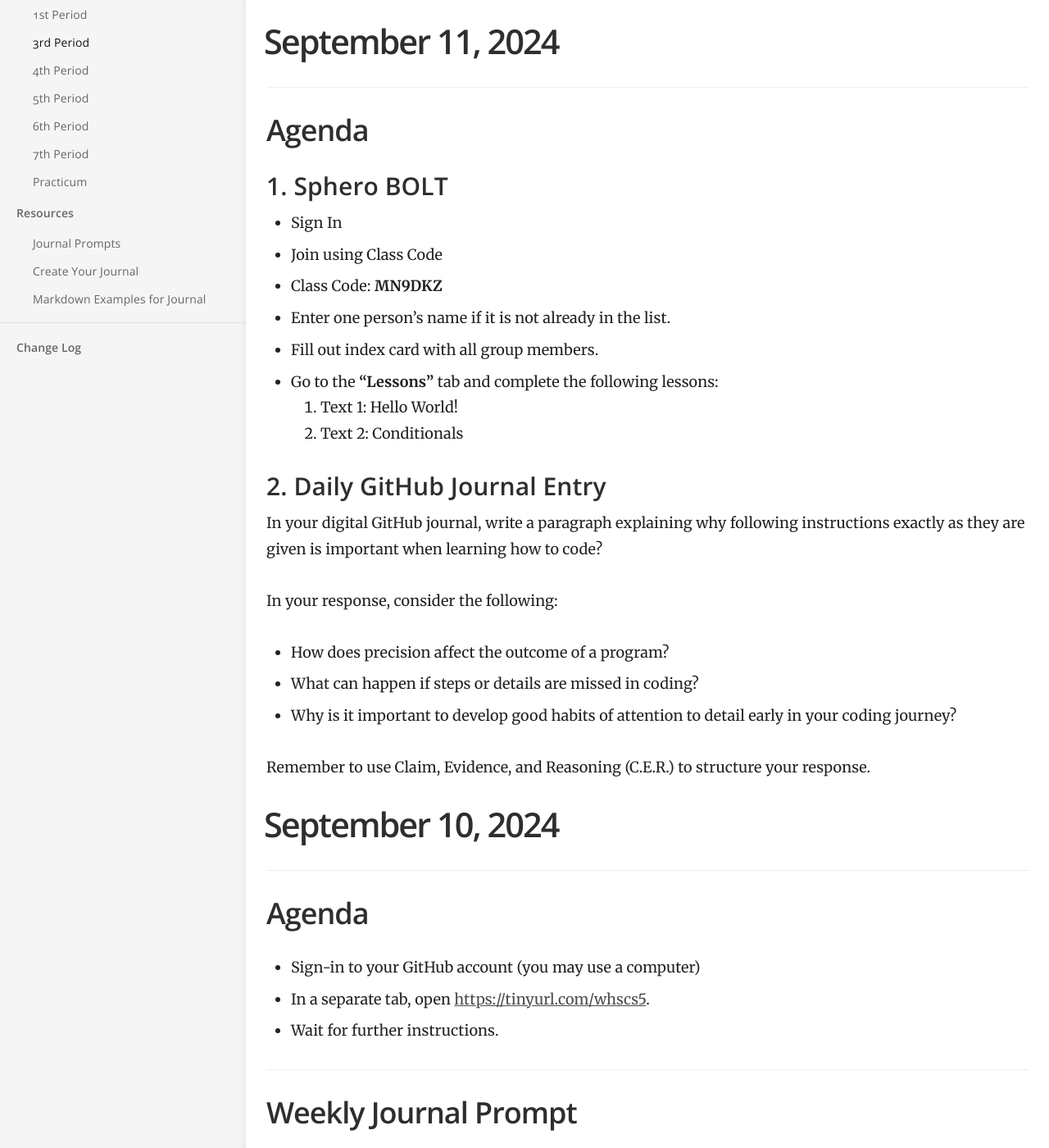
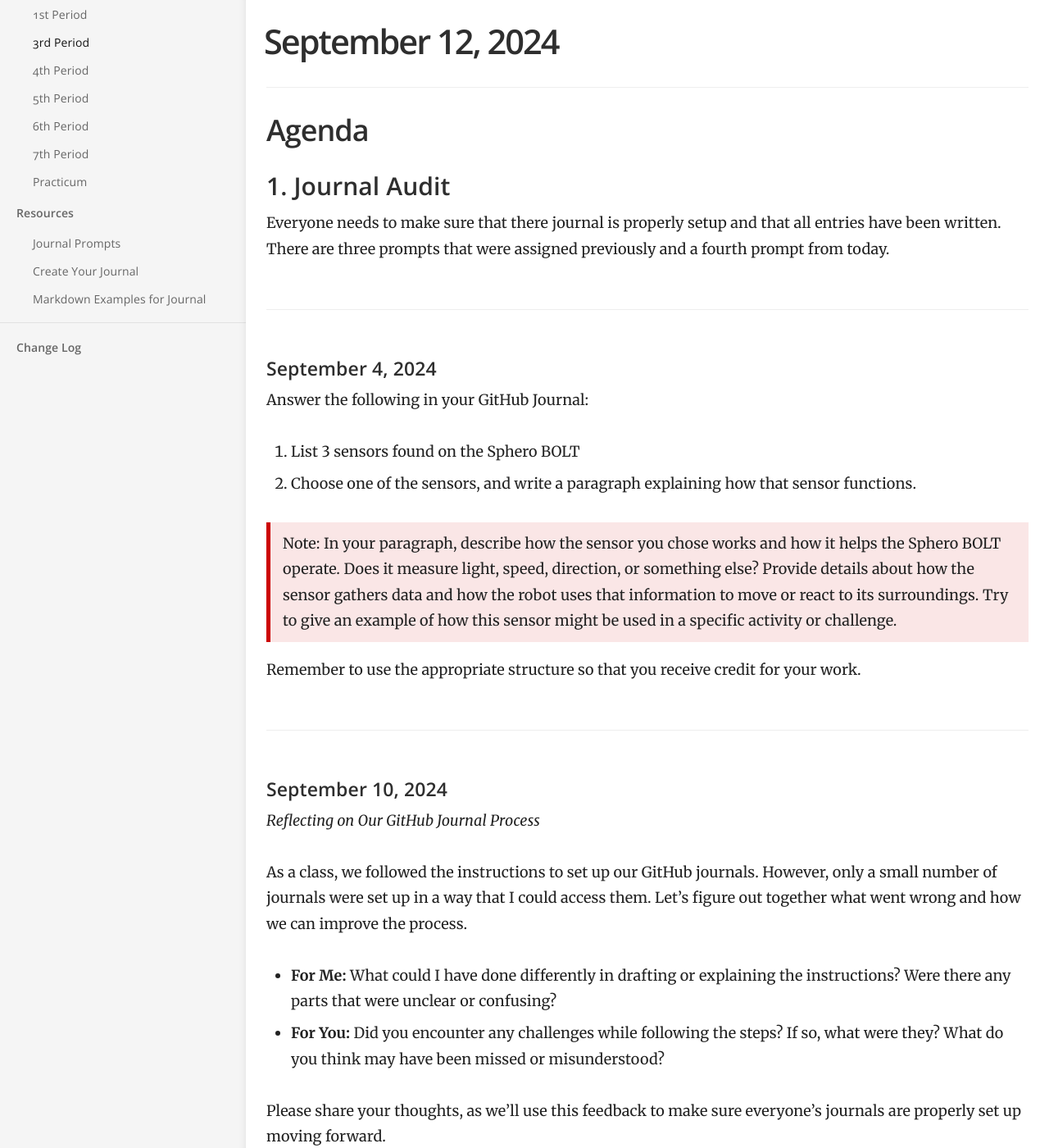
Before and after one commit to mswhitby/classroom, a Jekyll site: the page built from _docs/classes/3rd.md, in a window 1280 px wide and 1400 px high, scrolled down 219 px. Shown: the whole window at 82% size. Built offline with Jekyll 4.4.1, drawn with Linux system fonts in a browser that asks for light colours; some of the changed text lies outside the part shown.

Commit message:
Updated lessons

```diff
--- a/_docs/classes/3rd.md
+++ b/_docs/classes/3rd.md
@@ -4,6 +4,73 @@ subtitle: Fundamentals of Computer Science
 category: Classes
 order: 2
 ---
+
+# September 12, 2024
+
+## Agenda
+
+### 1. Journal Audit
+Everyone needs to make sure that there journal is properly setup and that all entries have been written. There are three prompts that were assigned previously and a fourth prompt from today.
+
+---
+
+#### September 4, 2024
+
+Answer the following in your GitHub Journal:
+
+1. List 3 sensors found on the Sphero BOLT
+2. Choose one of the sensors, and write a paragraph explaining how that sensor functions.
+
+> Note: In your paragraph, describe how the sensor you chose works and how it helps the Sphero BOLT operate. Does it measure light, speed, direction, or something else? Provide details about how the sensor gathers data and how the robot uses that information to move or react to its surroundings. Try to give an example of how this sensor might be used in a specific activity or challenge.
+
+Remember to use the appropriate structure so that you receive credit for your work.
+
+---
+
+#### September 10, 2024
+
+_Reflecting on Our GitHub Journal Process_
+
+As a class, we followed the instructions to set up our GitHub journals. However, only a small number of journals were set up in a way that I could access them. Let’s figure out together what went wrong and how we can improve the process.
+
+- **For Me:** What could I have done differently in drafting or explaining the instructions? Were there any parts that were unclear or confusing?
+- **For You:** Did you encounter any challenges while following the steps? If so, what were they? What do you think may have been missed or misunderstood?
+
+Please share your thoughts, as we’ll use this feedback to make sure everyone’s journals are properly set up moving forward.
+
+---
+
+#### September 11, 2024
+
+In your digital GitHub journal, write a paragraph explaining why following instructions exactly as they are given is important when learning how to code?
+
+In your response, consider the following:
+
+- How does precision affect the outcome of a program?
+- What can happen if steps or details are missed in coding?
+- Why is it important to develop good habits of attention to detail early in your coding journey?
+
+Remember to use Claim, Evidence, and Reasoning (C.E.R.) to structure your response.
+
+---
+
+#### September 12, 2024
+
+- List The 5 P's of Wagner's Core Values.
+- Choose one of The 5 P's and write a paragraph explaining how implementing this Core Value would benefit you in Computer Science Class.
+
+---
+
+### 2. Sphero BOLT
+- Sign In
+- Join using Class Code
+- Class Code: **MN9DKZ**
+- Enter one person’s name if it is not already in the list.
+- Fill out index card with all group members.
+- Go to the **"Lessons"** tab and complete the following lessons:
+    1. Text 2: Conditionals
+    2. Text 3: Loops!
+
 
 # September 11, 2024
 
```
